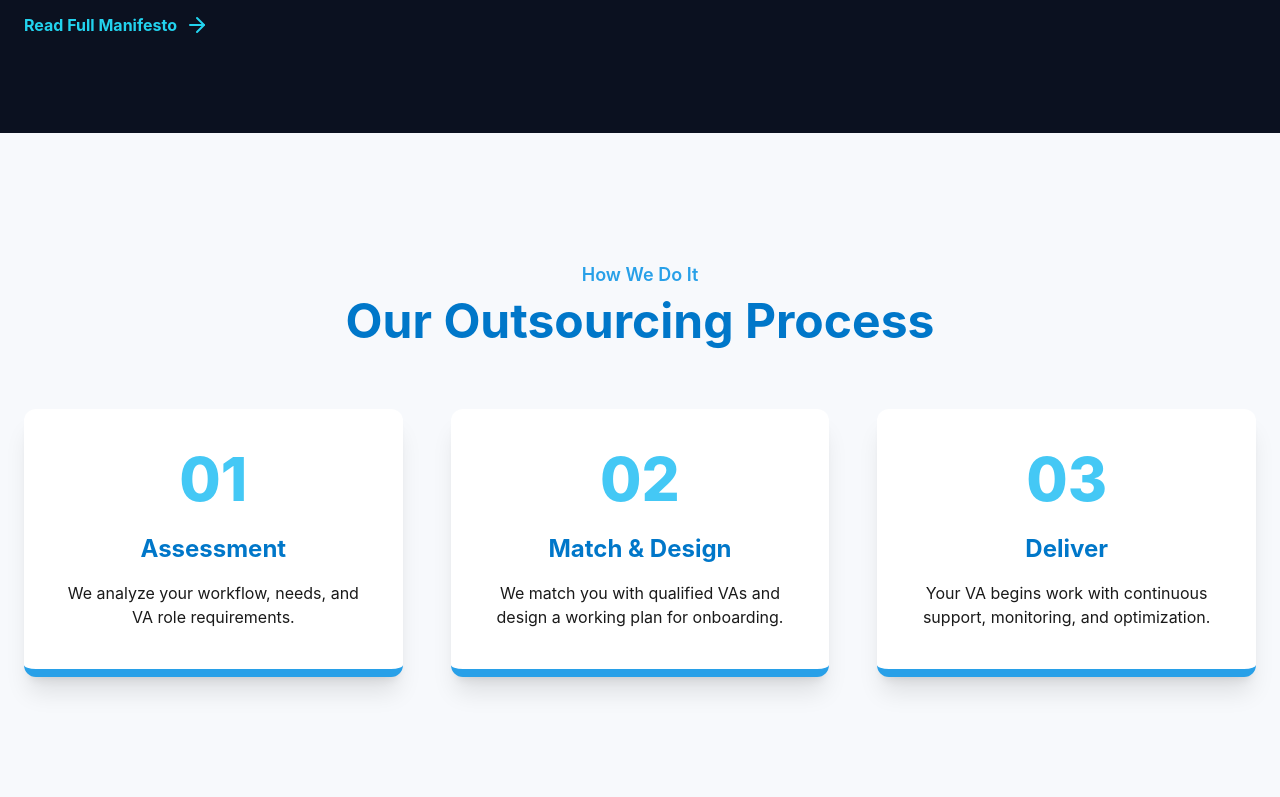
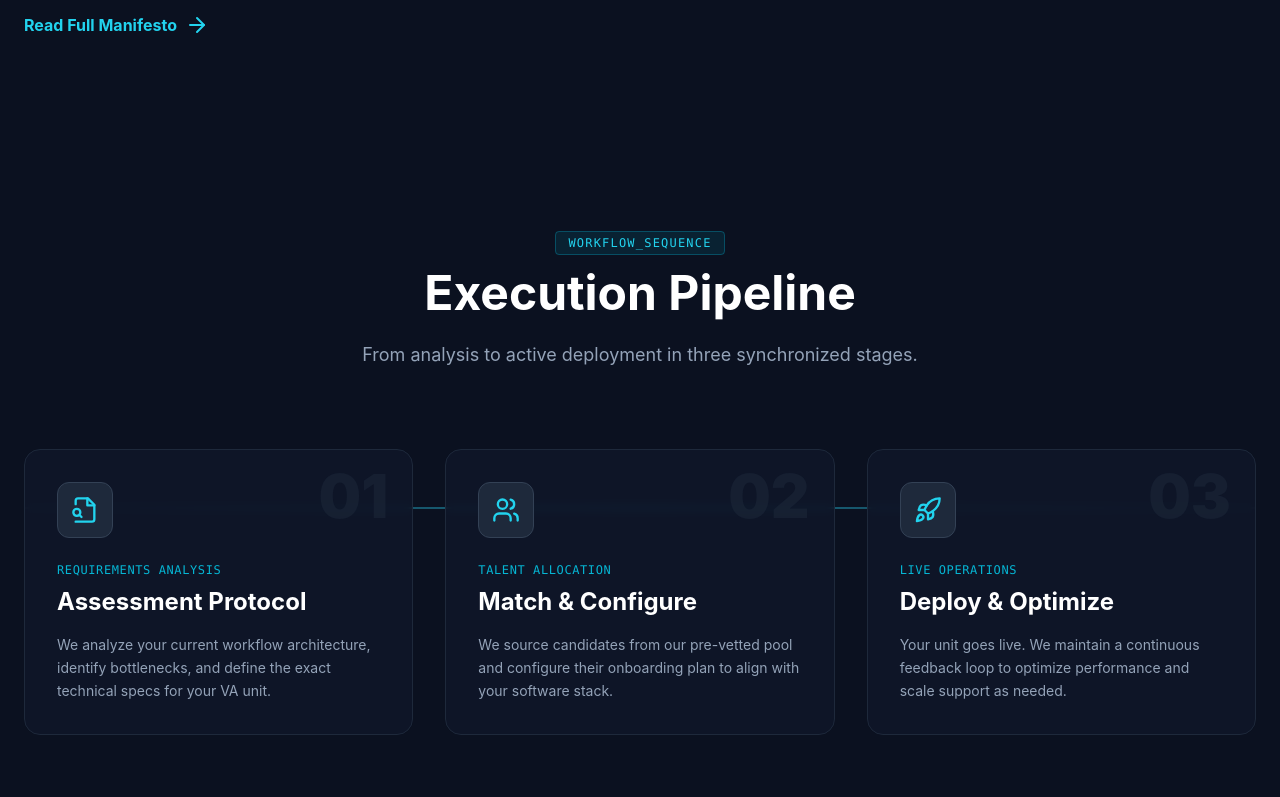
Before and after one commit to jhenry-git/GlideX-Outsourcing, a Next.js app: page / in a window 1280 px wide. Shown: the part 2703-3500 px from the top of the page. Built offline with nearby package versions, Linux system fonts and the light colour scheme.

Commit message:
Refactor ProcessSection to improve step details
Updated the ProcessSection component to enhance the steps with additional details, including subtitles and icons for each step.

```diff
--- a/app/components/ProcessSection.jsx
+++ b/app/components/ProcessSection.jsx
@@ -1,39 +1,137 @@
 // LOCATION: glidex-outsourcing/app/components/ProcessSection.jsx
+'use client';
 
-import { Reveal } from './Reveal';
+import React from 'react';
+import { motion } from 'framer-motion';
+import { FileSearch, Users, Rocket, ChevronRight } from 'lucide-react';
+
+const steps = [
+  {
+    id: '01',
+    title: 'Assessment Protocol',
+    subtitle: 'Requirements Analysis',
+    desc: 'We analyze your current workflow architecture, identify bottlenecks, and define the exact technical specs for your VA unit.',
+    icon: FileSearch,
+  },
+  {
+    id: '02',
+    title: 'Match & Configure',
+    subtitle: 'Talent Allocation',
+    desc: 'We source candidates from our pre-vetted pool and configure their onboarding plan to align with your software stack.',
+    icon: Users,
+  },
+  {
+    id: '03',
+    title: 'Deploy & Optimize',
+    subtitle: 'Live Operations',
+    desc: 'Your unit goes live. We maintain a continuous feedback loop to optimize performance and scale support as needed.',
+    icon: Rocket,
+  },
+];
 
 export default function ProcessSection() {
-  const steps = [
-    { number: '01', title: 'Assessment', desc: 'We analyze your workflow, needs, and VA role requirements.' },
-    { number: '02', title: 'Match & Design', desc: 'We match you with qualified VAs and design a working plan for onboarding.' },
-    { number: '03', title: 'Deliver', desc: 'Your VA begins work with continuous support, monitoring, and optimization.' },
-  ];
+  return (
+    <section className="relative py-24 px-6 overflow-hidden">
 
-  return (
-    <section className="process section-padding py-32 bg-gray-light px-6">
-      <div className="container mx-auto text-center mb-16">
-        {/* Animate Headings */}
-        <Reveal variants="fadeIn">
-          <h6 className="custom-font text-lg text-medium-blue font-semibold mb-2">How We Do It</h6>
-        </Reveal>
-        <Reveal delay={0.3}>
-          <h4 className="text-5xl font-bold text-dark-teal mt-2">Our Outsourcing Process</h4>
-        </Reveal>
-      </div>
-      <div className="container mx-auto grid md:grid-cols-3 gap-12">
-        {steps.map((s, i) => (
-          // Animate Step Cards
-          <Reveal key={i} delay={0.1 + i * 0.2}>
-            <div className="item bg-white p-10 rounded-xl shadow-xl border-b-8 border-medium-blue hover:border-dark-teal transition duration-500 text-center">
-              <div className="numb custom-font text-6xl font-extrabold text-light-cyan mb-6">{s.number}</div>
-              <div className="cont">
-                <h6 className="mb-4 text-2xl font-bold text-dark-teal">{s.title}</h6>
-                <p className="text-gray-dark">{s.desc}</p>
-              </div>
-            </div>
-          </Reveal>
-        ))}
+      {/* Background Ambience */}
+      <div className="absolute top-1/2 left-1/2 -translate-x-1/2 -translate-y-1/2 w-full h-full max-w-4xl bg-cyan-900/10 blur-[120px] rounded-full -z-10" />
+
+      <div className="container mx-auto max-w-7xl relative z-10">
+
+        {/* Section Header */}
+        <div className="text-center mb-20">
+          <motion.div
+            initial={{ opacity: 0, y: 20 }}
+            whileInView={{ opacity: 1, y: 0 }}
+            viewport={{ once: true }}
+            className="inline-block mb-4"
+          >
+            <span className="py-1 px-3 rounded border border-cyan-500/30 bg-cyan-500/10 text-cyan-400 font-mono text-xs tracking-widest uppercase">
+              Workflow_Sequence
+            </span>
+          </motion.div>
+          <motion.h2
+            initial={{ opacity: 0, y: 20 }}
+            whileInView={{ opacity: 1, y: 0 }}
+            viewport={{ once: true }}
+            transition={{ delay: 0.1 }}
+            className="text-3xl md:text-5xl font-bold text-white mb-6"
+          >
+            Execution Pipeline
+          </motion.h2>
+          <motion.p
+            initial={{ opacity: 0, y: 20 }}
+            whileInView={{ opacity: 1, y: 0 }}
+            viewport={{ once: true }}
+            transition={{ delay: 0.2 }}
+            className="text-slate-400 text-lg max-w-2xl mx-auto"
+          >
+            From analysis to active deployment in three synchronized stages.
+          </motion.p>
+        </div>
+
+        {/* CONNECTING LINE (Desktop Only) */}
+        <div className="hidden md:block absolute top-[55%] left-0 w-full h-[2px] bg-slate-800 -z-10">
+          <div className="absolute inset-0 bg-gradient-to-r from-transparent via-cyan-500/50 to-transparent w-full h-full" />
+        </div>
+
+        {/* Steps Grid */}
+        <div className="grid md:grid-cols-3 gap-8">
+          {steps.map((step, index) => (
+            <ProcessCard key={step.id} step={step} index={index} />
+          ))}
+        </div>
+
       </div>
     </section>
   );
 }
+
+const ProcessCard = ({ step, index }) => {
+  const Icon = step.icon;
+
+  return (
+    <motion.div
+      initial={{ opacity: 0, y: 30 }}
+      whileInView={{ opacity: 1, y: 0 }}
+      viewport={{ once: true }}
+      transition={{ delay: index * 0.2 }}
+      className="relative group"
+    >
+      {/* Card Body */}
+      <div className="h-full p-8 rounded-2xl bg-slate-900/80 border border-slate-800 backdrop-blur-sm hover:border-cyan-500/50 hover:bg-slate-800/80 transition-all duration-500">
+
+        {/* Floating Number Background */}
+        <div className="absolute top-4 right-6 text-6xl font-black text-slate-800/50 select-none pointer-events-none group-hover:text-cyan-900/20 transition-colors">
+          {step.id}
+        </div>
+
+        {/* Icon */}
+        <div className="w-14 h-14 rounded-xl bg-slate-800 border border-slate-700 flex items-center justify-center mb-6 group-hover:scale-110 group-hover:shadow-[0_0_20px_rgba(6,182,212,0.3)] transition-all duration-300">
+          <Icon className="text-cyan-400" size={28} />
+        </div>
+
+        {/* Content */}
+        <div className="relative z-10">
+          <span className="block text-xs font-mono text-cyan-500 mb-2 tracking-wider uppercase">
+            {step.subtitle}
+          </span>
+          <h3 className="text-2xl font-bold text-white mb-4 group-hover:text-cyan-100 transition-colors">
+            {step.title}
+          </h3>
+          <p className="text-slate-400 leading-relaxed text-sm">
+            {step.desc}
+          </p>
+        </div>
+
+        {/* Decorative Bottom Bar */}
+        <div className="absolute bottom-0 left-8 right-8 h-[2px] bg-gradient-to-r from-transparent via-cyan-500/50 to-transparent opacity-0 group-hover:opacity-100 transition-opacity duration-500" />
+      </div>
+
+      {/* Mobile Connector (Arrow Down) */}
+      <div className="md:hidden flex justify-center py-4">
+        {index < 2 && <ChevronRight className="rotate-90 text-slate-700" />}
+      </div>
+    </motion.div>
+  );
+};
```
